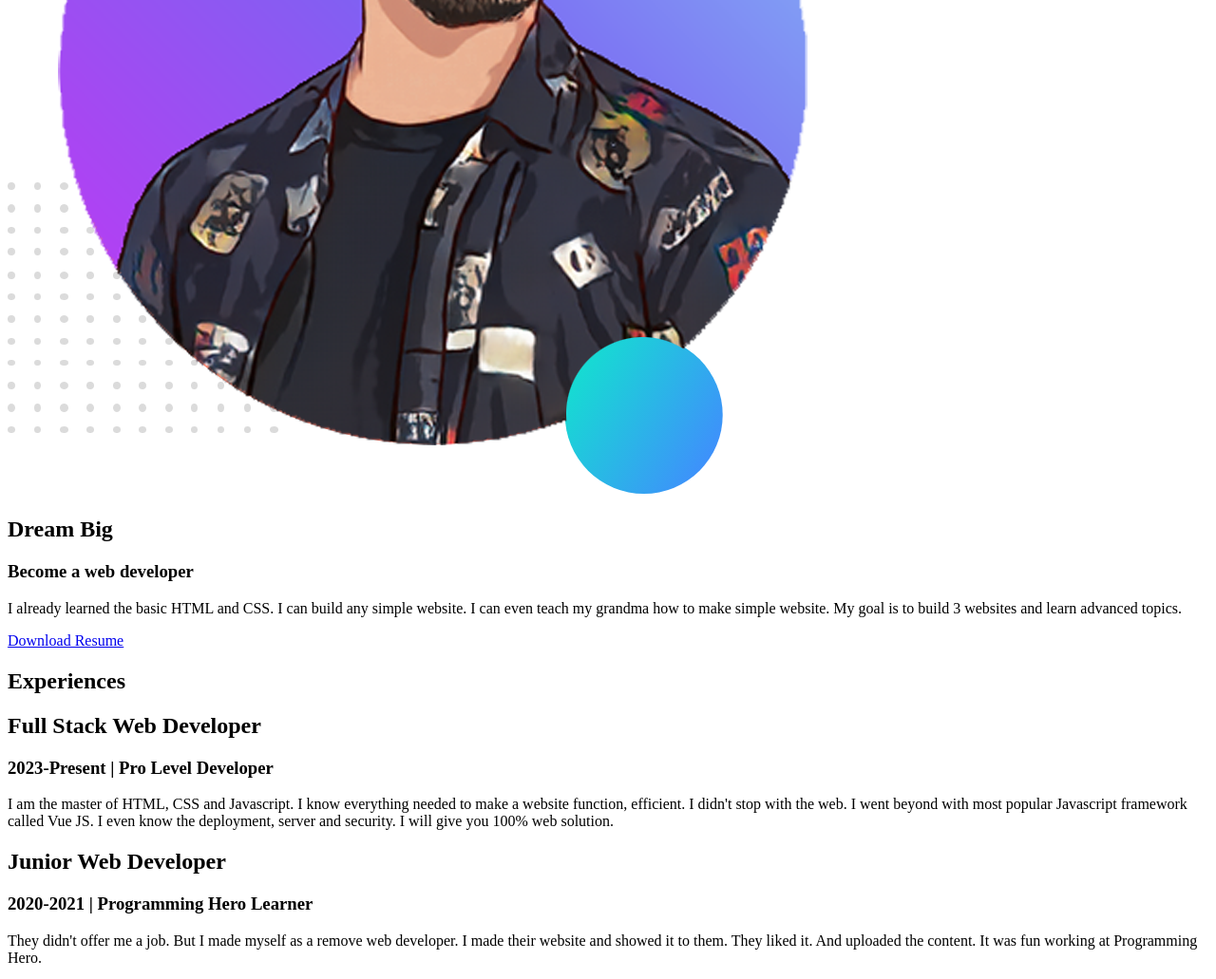
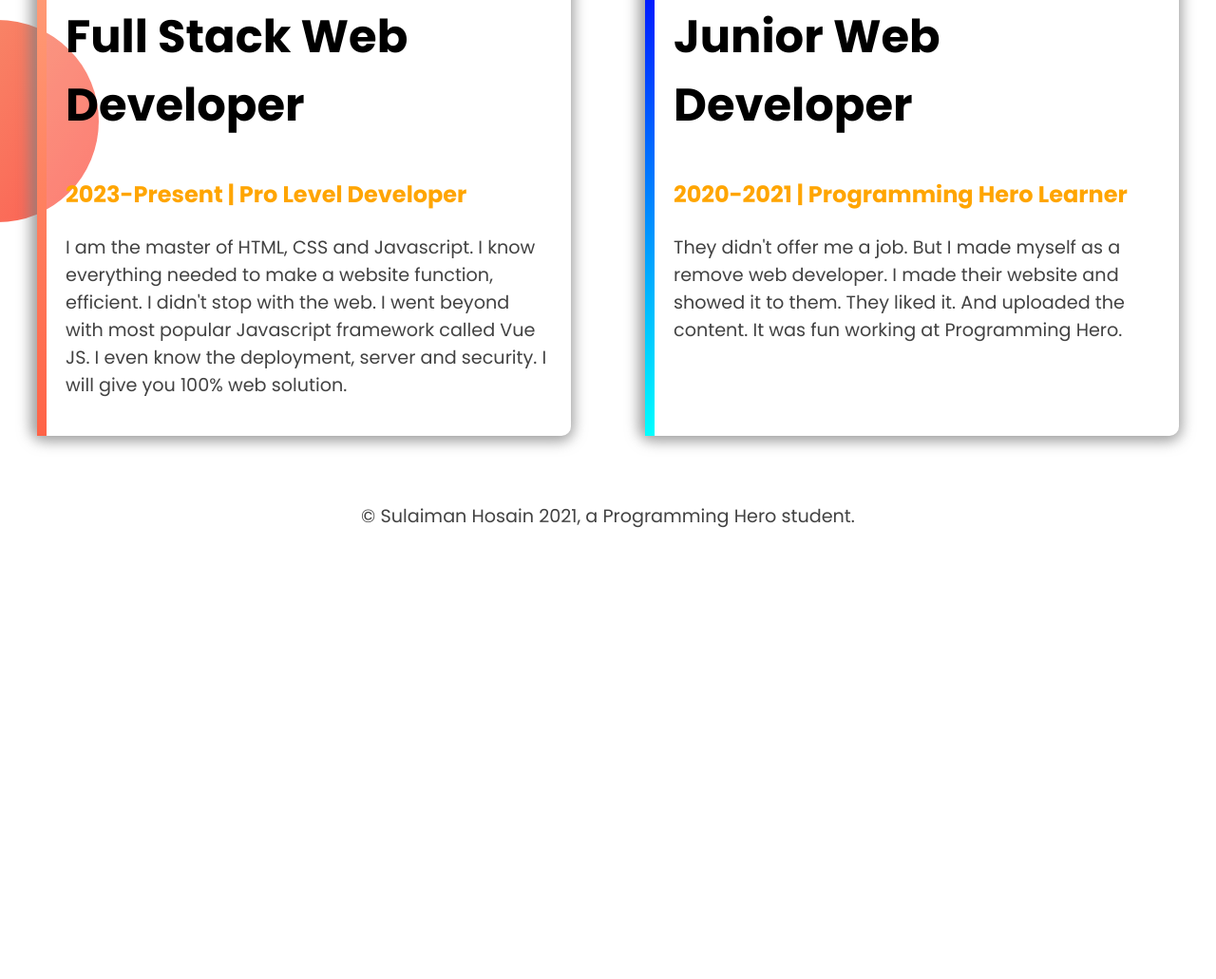
Before and after one commit to solaiman5683/developer-portfollio, a plain HTML site: page index.html in a window 1280 px wide. Shown: the part 1754-2785 px from the top of the page at 95% size. After the commit the page ends 2331 px from the top, so only its background shows below. Drawn offline with Linux system fonts and the light colour scheme.

Commit message:
stylesheet completed

```diff
--- a/index.html
+++ b/index.html
@@ -6,11 +6,20 @@
     <meta http-equiv="X-UA-Compatible" content="IE=edge">
     <meta name="viewport" content="width=device-width, initial-scale=1.0">
     <title>Portfolio :: Sulaiman Hosain</title>
+
+    <!-- Fots CDN Link -->
+    <link rel="preconnect" href="https://fonts.googleapis.com">
+    <link rel="preconnect" href="https://fonts.gstatic.com" crossorigin>
+    <link href="https://fonts.googleapis.com/css2?family=Poppins:wght@400;700&display=swap" rel="stylesheet">
+
+    <!-- Link Stylesheet -->
+    <link rel="stylesheet" href="style.css">
 </head>
 
 <body>
     <section class="header-section flexible">
-        <div class="half-width">
+        <div class="half-width item-center pl-5">
+            <div>
                 <h1>Welcome to</h1>
                 <h1><span class="text-orange">Sulaiman Hosain</span> World!</h1>
                 <h3>Web Developer | Self-Learner</h3>
@@ -18,31 +27,35 @@
                     work. That's why I am learning and mastering web development. I will not stop until I become the Web
                     Development Hero.
                 </p>
-            <a href="#">HIRE ME</a>
+                <a href="#" class="link-button" target="_blank">HIRE ME</a>
+            </div>
         </div>
         <div class="half-width">
             <img src="./images/sulaiman1.png" alt="Sulaiman Hosain">
         </div>
     </section>
-    <section class="dream-big">
+    <section class="dream-big flexible">
         <div class="half-width">
             <img src="./images/sulaiman2.png" alt="Sulaiman Hosain">
         </div>
-        <div class="half-width">
+        <div class="half-width item-center">
+            <div>
                 <h1>Dream Big</h1>
                 <h3>Become a web developer</h3>
-            <p>I already learned the basic HTML and CSS. I can build any simple website. I can even teach my grandma how
+                <p>I already learned the basic HTML and CSS. I can build any simple website. I can even teach my grandma
+                    how
                     to make simple website. My goal is to build 3 websites and learn advanced topics.</p>
-            <a href="#">Download Resume</a>
+                <a href="#" class="link-button" target="_blank">Download Resume</a>
+            </div>
         </div>
     </section>
     <section class="experiences">
         <h1>Experiences</h1>
         <div class="experience-area flexible">
-            <div class="experience">
-                <h1>
+            <div class="experience orange-border">
+                <h2>
                     Full Stack Web Developer
-                </h1>
+                </h2>
                 <h3 class="text-orange">
                     2023-Present | Pro Level Developer
                 </h3>
@@ -52,8 +65,10 @@
                     Vue JS. I even know the deployment, server and security. I will give you 100% web solution.
                 </p>
             </div>
-            <div class="experience">
-                <h1>Junior Web Developer</h1>
+            <div class="experience blue-border">
+                <h2>
+                    Junior Web Developer
+                </h2>
                 <h3 class="text-orange">
                     2020-2021 | Programming Hero Learner
                 </h3>
--- a/style.css
+++ b/style.css
@@ -0,0 +1,107 @@
+body {
+    margin: 0;
+    padding: 0;
+    font-family: 'Poppins', sans-serif;
+}
+
+.flexible {
+    display: flex;
+    padding: 50px 0;
+}
+
+.half-width {
+    width: 45%;
+    margin: 0 auto;
+}
+
+.pl-5 {
+    padding-left: 50px;
+}
+
+.item-center {
+    display: flex;
+    align-items: center;
+}
+
+img {
+    width: 80%;
+}
+
+h1 {
+    font-size: 4em;
+}
+
+h2 {
+    font-size: 3em;
+}
+
+h3 {
+    font-size: 1.5em;
+}
+
+p {
+    font-size: 1.2em;
+    color: #424242;
+}
+
+.text-orange {
+    color: orange;
+}
+
+.link-button {
+    display: inline-block;
+    text-decoration: none;
+    background: linear-gradient(45deg, lightsalmon, tomato);
+    color: #ffffff;
+    font-weight: 700;
+    margin: 10px 0;
+    padding: 15px 40px;
+    letter-spacing: 1.5px;
+    border-radius: 10px;
+}
+
+.link-button:hover {
+    background: linear-gradient(45deg, tomato, lightsalmon);
+}
+
+.header-section {
+    background-image: url(./images/top-banner.png);
+    background-repeat: no-repeat;
+}
+
+.dream-big {
+    background-image: url(./images/dream-bg.png);
+    background-repeat: no-repeat;
+    background-position: bottom right;
+}
+
+.experiences {
+    background-image: url(./images/exp-bg.png);
+    background-repeat: no-repeat;
+    background-position: center left;
+}
+
+.experience {
+    width: 40%;
+    margin: 0 auto;
+    padding: 20px;
+    background: rgba(255, 255, 255, 0.2);
+    border-radius: 10px;
+    box-shadow: -2px 1px 14px 5px rgba(128, 128, 128, 0.75);
+}
+
+.blue-border {
+    border-left: 10px solid;
+    border-image: linear-gradient(180deg, blue, cyan);
+    border-image-slice: 1;
+}
+
+.orange-border {
+    border-left: 10px solid;
+    border-image: linear-gradient(180deg, lightsalmon, tomato);
+    border-image-slice: 1;
+}
+
+footer p {
+    text-align: center;
+}
```
Lines whose indentation alone changed are shown as unchanged.
